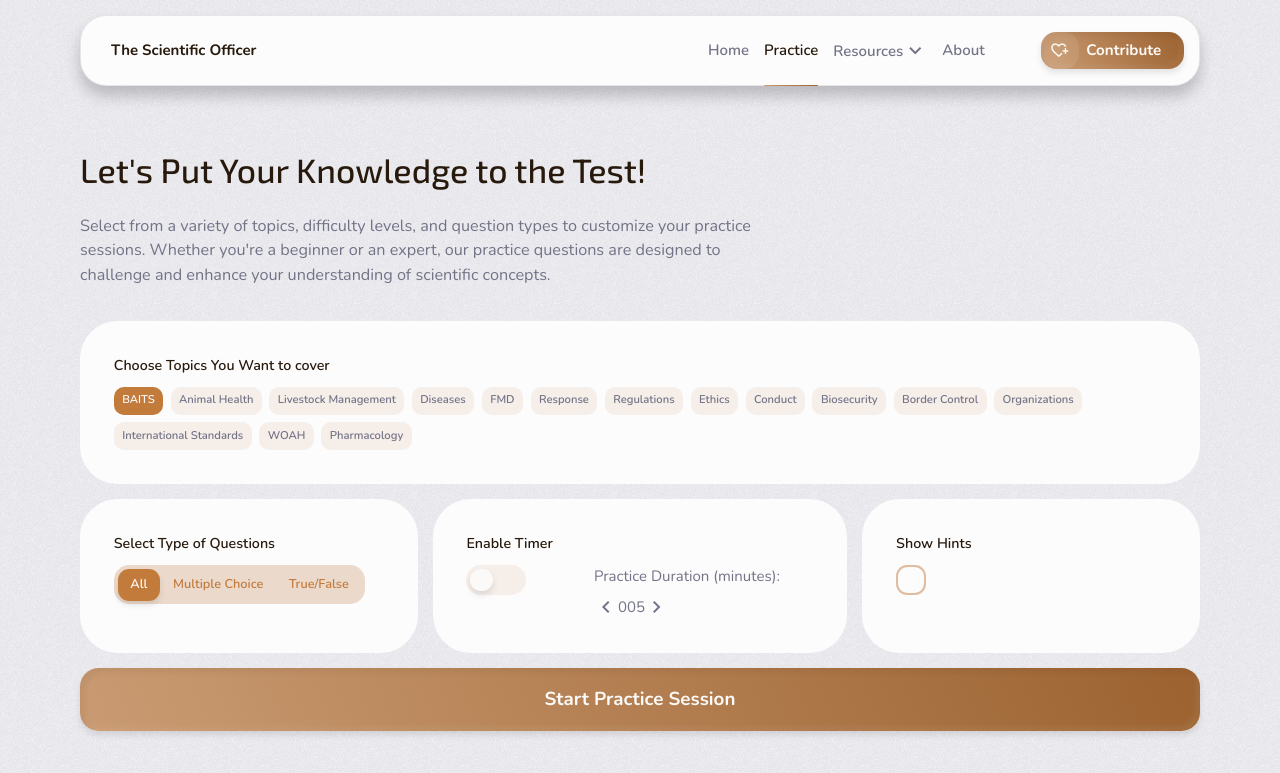
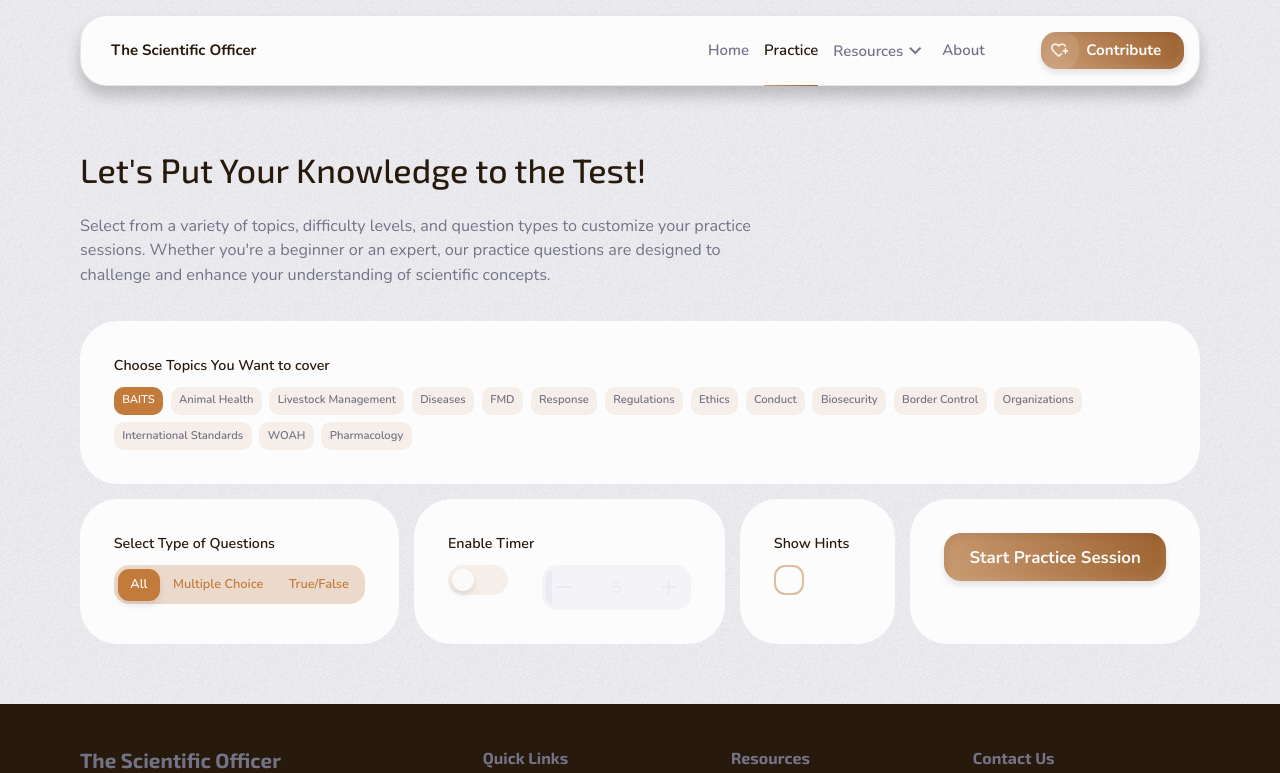
Before and after one commit to Timbar09/the_scientific_officer, a React (Vite) app: page /practice in a window 1280 px wide. Shown: the top 773 px of the page. Built offline with nearby package versions, Linux system fonts and the light colour scheme.

Commit message:
Refactor PracticeSettingTimerOptionValue: improve timer controls with reusable TimeControlButton component

```diff
--- a/src/assets/sass/pages/_Practice.scss
+++ b/src/assets/sass/pages/_Practice.scss
@@ -119,10 +119,9 @@
       .practice__form--submit {
         button {
           width: 100%;
-          height: 100%;
           justify-content: center;
-          font-size: fs(xl);
-          padding: 1em;
+          font-size: fs(lg);
+          padding: 0.75em 1.5em;
         }
       }
     }
@@ -131,6 +130,113 @@
       &__item {
         .form__checkbox--box {
           font-size: 0.75em;
+        }
+      }
+    }
+
+    &--timer {
+      &__value {
+        position: relative;
+        padding: 0.25em;
+        color: clr(primary, 100);
+        background-color: clr(primary, 200);
+        border-radius: radius(md);
+        border: 0;
+        transition:
+          opacity 250ms ease-in-out,
+          background-color 250ms ease,
+          color 250ms ease;
+
+        &:hover {
+          &::before,
+          &::after {
+            opacity: 1;
+          }
+        }
+
+        &.disabled {
+          pointer-events: none;
+          opacity: 0.35;
+          color: clr(neutral, 400);
+          background-color: clr(neutral, 300);
+
+          .practice__form--timer {
+            &__value {
+              &--indicator {
+                background-color: clr(neutral, 400);
+              }
+
+              &--button {
+                color: clr(neutral, 400);
+              }
+            }
+          }
+        }
+
+        &::before,
+        &::after {
+          position: absolute;
+          bottom: -1.5em;
+          color: clr(neutral, 500);
+          font-size: 0.75em;
+          font-weight: 700;
+          opacity: 0;
+          transition: opacity 500ms 150ms ease;
+        }
+
+        &::before {
+          content: attr(data-min) " mins";
+          left: -7%;
+        }
+
+        &::after {
+          content: attr(data-max) " mins";
+          right: -7%;
+        }
+
+        &--controls {
+          --indicator-width: 0;
+
+          position: relative;
+          min-height: 100%;
+          border-radius: calc(radius(md) * 0.75);
+          overflow: hidden;
+        }
+
+        &--display,
+        &--button {
+          z-index: 1;
+        }
+
+        &--button {
+          color: clr(primary, 300);
+
+          &:hover {
+            color: clr(primary, 100);
+          }
+        }
+
+        &--display {
+          min-width: 4em;
+          font-size: fs(lg);
+          font-weight: 600;
+        }
+
+        &--indicator {
+          position: absolute;
+          top: 0;
+          left: 0;
+          width: var(--indicator-width);
+          height: 100%;
+          background-color: clr(primary, 500);
+          border-radius: inherit;
+          transition: width 250ms ease;
+        }
+
+        &--input {
+          width: 0;
+          height: 0;
+          opacity: 0;
         }
       }
     }
--- a/src/pages/practice/settings/PracticeSettingTimerOptionValue.tsx
+++ b/src/pages/practice/settings/PracticeSettingTimerOptionValue.tsx
@@ -1,55 +1,84 @@
 import { useState } from "react";
 
+import Icon from "@components/Icon";
+
+const MIN_TIME = 5;
+const TIME_STEP = 5;
+const MAX_TIME = 120;
+
+interface ButtonProps {
+  onClick: () => void;
+  controlType: "increase" | "decrease";
+}
+
+const TimeControlButton = ({ onClick, controlType }: ButtonProps) => {
+  const icon = controlType === "increase" ? "add" : "remove";
+  const buttonClass = `practice__form--timer__value--button practice__form--timer__value--${controlType} flex jc-center ai-center p-1`;
+
+  return (
+    <button
+      type="button"
+      aria-label={`${controlType} practice duration`}
+      className={buttonClass}
+      onClick={onClick}
+    >
+      <Icon name={icon} />
+    </button>
+  );
+};
+
 const PracticeSettingTimerOptionValue = ({ enabled }: { enabled: boolean }) => {
-  const [timeDisplay, setTimeDisplay] = useState("005");
+  const [timeDisplay, setTimeDisplay] = useState(MIN_TIME);
 
   const increaseTime = () => {
-    setTimeDisplay((prev) =>
-      Math.min(parseInt(prev, 10) + 5, 120)
-        .toString()
-        .padStart(3, "0"),
-    );
+    setTimeDisplay((prev) => Math.min(prev + TIME_STEP, MAX_TIME));
   };
 
   const decreaseTime = () => {
-    setTimeDisplay((prev) =>
-      Math.max(parseInt(prev, 10) - 5, 5)
-        .toString()
-        .padStart(3, "0"),
-    );
+    setTimeDisplay((prev) => Math.max(prev - TIME_STEP, MIN_TIME));
   };
 
+  const style = {
+    "--indicator-width": `${(timeDisplay / (MAX_TIME - MIN_TIME)) * 100}%`,
+  } as React.CSSProperties;
+
   return (
-    <div
-      className={`practice__timing--value flex flex-col gap-1 m-inline-5 ${enabled ? "" : "disabled"}`}
+    <fieldset
+      className={`practice__form--timer__value ${enabled ? "" : "disabled"}`}
       inert={!enabled}
       aria-disabled={!enabled}
+      data-min={MIN_TIME}
+      data-max={MAX_TIME}
     >
-      <label htmlFor="practiceDuration" className="font-medium">
+      <label
+        id="practiceDurationLabel"
+        htmlFor="practiceDuration"
+        className="sr-only"
+      >
         Practice Duration (minutes):
       </label>
 
-      <div className="practice__timing--value__controls flex-inline">
-        <button
-          type="button"
-          className="practice__timing--value__decrease flex jc-center ai-center"
-          onClick={decreaseTime}
+      <div
+        className="practice__form--timer__value--controls flex-inline"
+        style={style}
+      >
+        <TimeControlButton onClick={decreaseTime} controlType="decrease" />
+
+        <output
+          id="practiceDurationOutput"
+          className="practice__form--timer__value--display flex jc-center ai-center"
+          htmlFor="practiceDuration"
         >
-          <span className="material-symbols-outlined">chevron_left</span>
-        </button>
-        <span className="practice__timing--value__display flex jc-center ai-center">
           {timeDisplay}
-        </span>
-        <button
-          type="button"
-          className="practice__timing--value__increase flex jc-center ai-center"
-          onClick={increaseTime}
-        >
-          <span className="material-symbols-outlined">chevron_right</span>
-        </button>
+        </output>
+
+        <TimeControlButton onClick={increaseTime} controlType="increase" />
+
+        <div className="practice__form--timer__value--indicator" />
       </div>
+
       <input
-        className="practice__timing--value__input custom-input"
+        className="practice__form--timer__value--input custom-input"
         type="hidden"
         id="practiceDuration"
         name="practiceDuration"
@@ -58,7 +87,7 @@ const PracticeSettingTimerOptionValue = ({ enabled }: { enabled: boolean }) => {
         max="120"
         readOnly
       />
-    </div>
+    </fieldset>
   );
 };
 
--- a/src/pages/practice/settings/index.tsx
+++ b/src/pages/practice/settings/index.tsx
@@ -46,9 +46,9 @@ const PracticeSettingsForm = () => {
           <PracticeSettingHintOption />
         </FormSection>
 
-        <section className="practice__form--submit">
+        <FormSection className="practice__form--submit">
           <Button type="submit">Start Practice Session</Button>
-        </section>
+        </FormSection>
       </div>
     </Form>
   );
```
